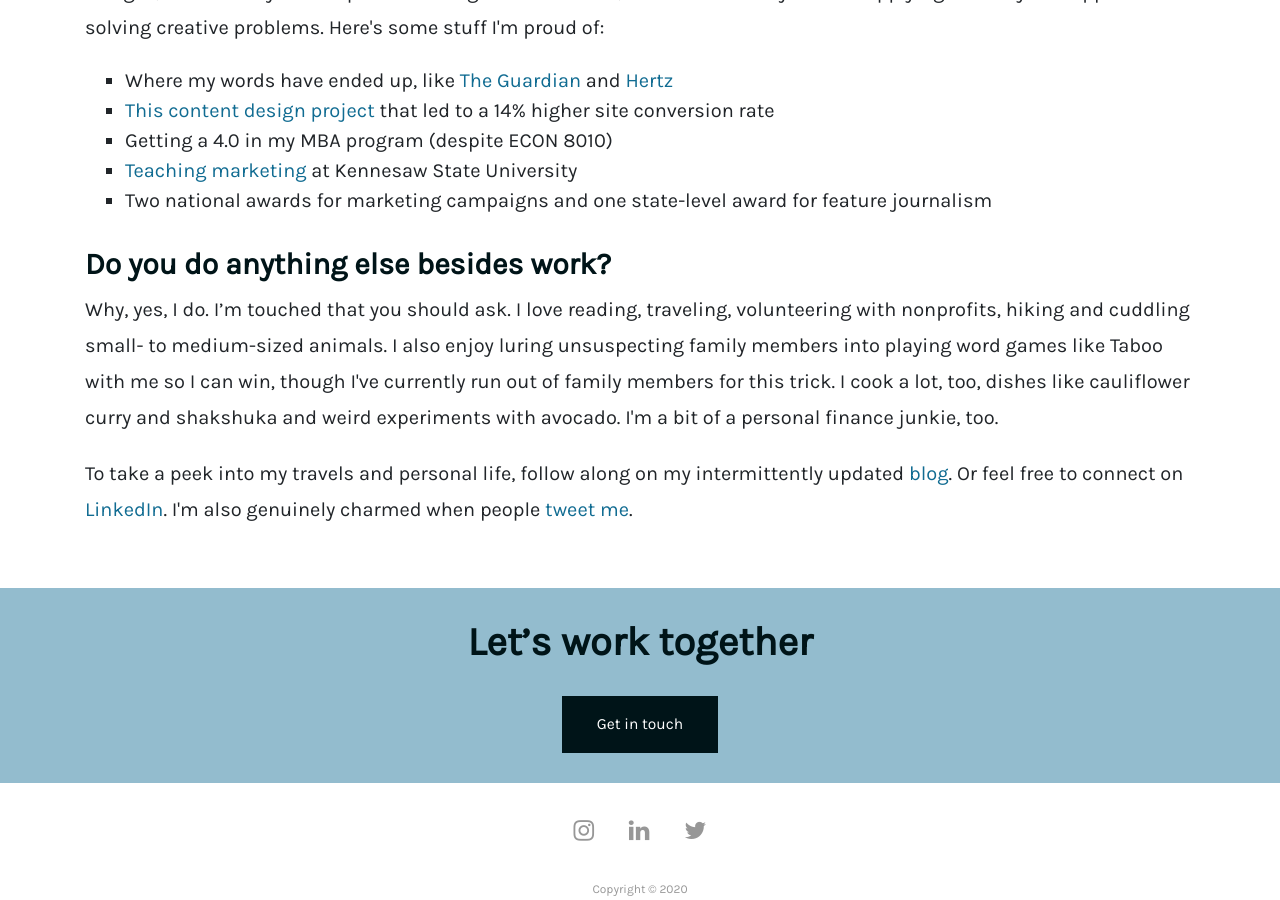
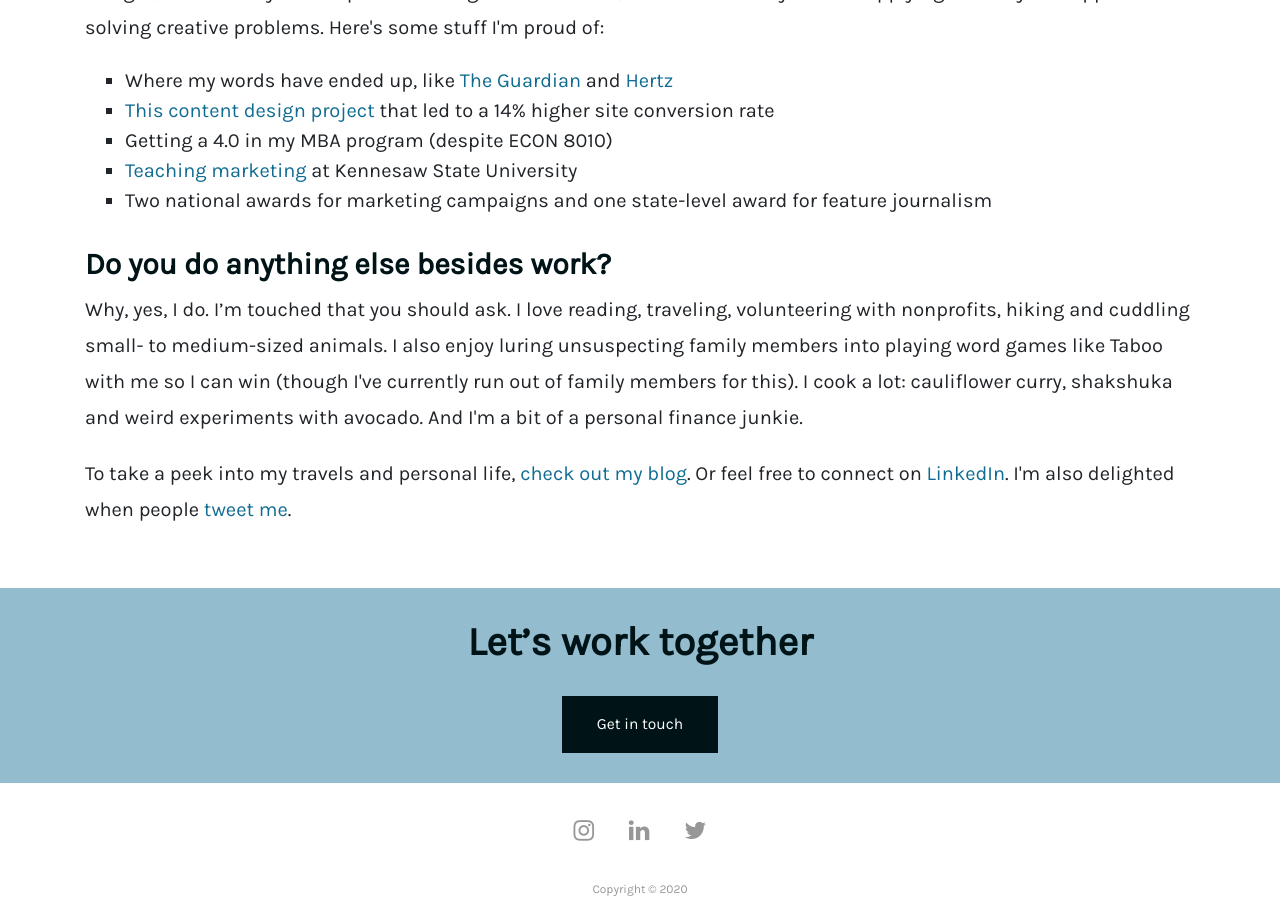
Before and after one commit to crodewig/crodewig.github.io, a Jekyll site: the page built from about.html, in a window 1280 px wide and 900 px high, scrolled down 1002 px. Built offline with Jekyll 4.4.1, drawn with Linux system fonts in a browser that asks for light colours.

Commit message:
Update about.html

```diff
--- a/about.html
+++ b/about.html
@@ -57,9 +57,9 @@ h1: At heart, I'm a storyteller.
 <section class="container my-4">
   <h2 class="h4">Do you do anything else besides work?</h2>
   <p>Why, yes, I do. I’m touched that you should ask. I love reading, traveling, volunteering with nonprofits, hiking and
-    cuddling small- to medium-sized animals. I also enjoy luring unsuspecting family members into playing word games like Taboo with me so I can win, though I've currently run out of family members for this trick. I cook a lot, too, dishes like cauliflower curry and
-    shakshuka and weird experiments with avocado. I'm a bit of a personal finance junkie, too.</p>
-  <p>To take a peek into my travels and personal life, follow along on my intermittently updated <a href="/blog">blog</a>. Or feel free to
-    connect on <a href="https://www.linkedin.com/in/cherylrodewig/" target="_blank">LinkedIn</a>. I'm also genuinely charmed
+    cuddling small- to medium-sized animals. I also enjoy luring unsuspecting family members into playing word games like Taboo with me so I can win (though I've currently run out of family members for this). I cook a lot: cauliflower curry,
+    shakshuka and weird experiments with avocado. And I'm a bit of a personal finance junkie.</p>
+  <p>To take a peek into my travels and personal life, <a href="/blog">check out my blog</a>. Or feel free to
+    connect on <a href="https://www.linkedin.com/in/cherylrodewig/" target="_blank">LinkedIn</a>. I'm also delighted
     when people <a href="https://twitter.com/CherylRodewig" target="_blank">tweet me</a>.</p>
 </section>
```
